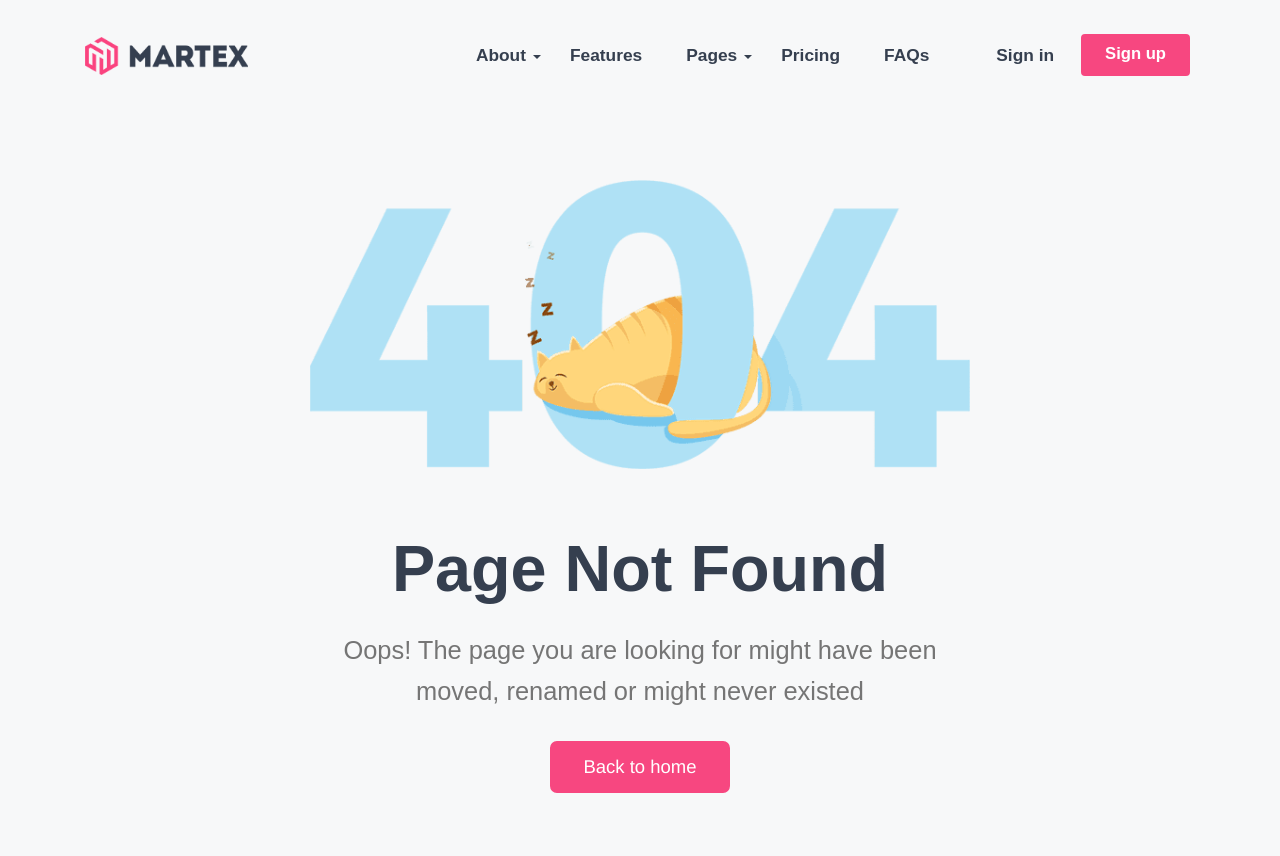
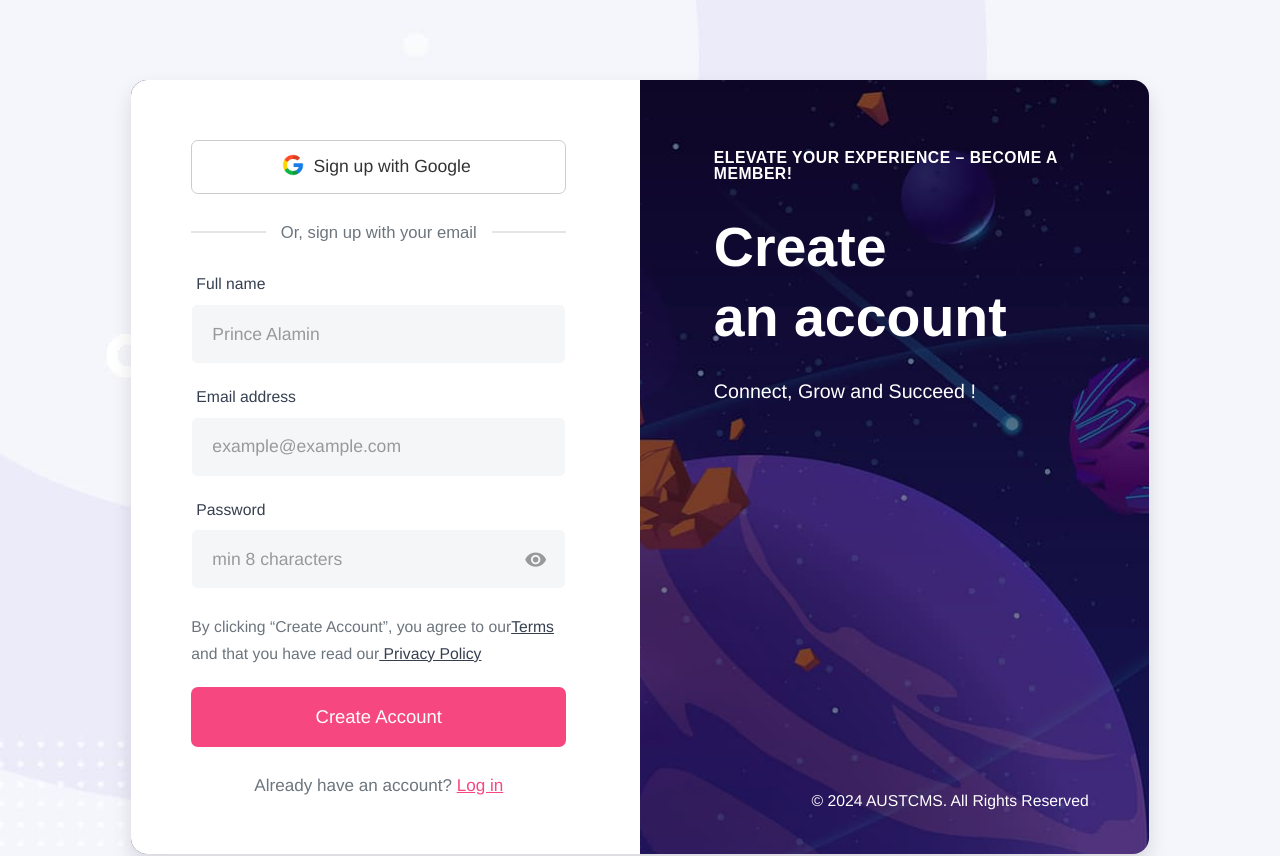
Before and after one commit to alaminXpro/aust-cms, a Next.js app in the folder client/: page /signup in a window 1280 px wide. Before the commit this address had no page. Shown: the top 856 px of the page. Built offline with nearby package versions, Linux system fonts and the light colour scheme.

Commit message:
Signup Page Added

```diff
--- /dev/null
+++ b/client/src/pages/signup.js
@@ -0,0 +1,99 @@
+import Link from "next/link"
+export default function Home() {
+
+    return (
+        <>
+
+            <div id="page" className="page font--jakarta">
+                {/* SIGN UP PAGE
+============================================= */}
+                <div id="signup" className="bg--scroll login-section division">
+                    <div className="container">
+                        <div className="row justify-content-center">
+                            {/* REGISTER PAGE WRAPPER */}
+                            <div className="col-lg-11">
+                                <div className="register-page-wrapper r-16 bg--fixed">
+                                    <div className="row">
+                                        {/* SIGN UP FORM */}
+                                        <div className="col-md-6">
+                                            <div className="register-page-form">
+                                                <form name="signupform" className="row sign-up-form">
+                                                    {/* Google Button */}
+                                                    <div className="col-md-12">
+                                                        <Link href="#" className="btn btn-google ico-left">
+                                                            <img src="/images/png_icons/google.png" alt="google-icon" /> Sign up with Google
+                                                        </Link>
+                                                    </div>
+                                                    {/* Login Separator */}
+                                                    <div className="col-md-12 text-center">
+                                                        <div className="separator-line">Or, sign up with your email</div>
+                                                    </div>
+                                                    {/* Form Input */}
+                                                    <div className="col-md-12">
+                                                        <p className="p-sm input-header">Full name</p>
+                                                        <input className="form-control name" type="text" name="name" placeholder="Prince Alamin" />
+                                                    </div>
+                                                    {/* Form Input */}
+                                                    <div className="col-md-12">
+                                                        <p className="p-sm input-header">Email address</p>
+                                                        <input className="form-control email" type="email" name="email" placeholder="example@example.com" />
+                                                    </div>
+                                                    {/* Form Input */}
+                                                    <div className="col-md-12">
+                                                        <p className="p-sm input-header">Password</p>
+                                                        <div className="wrap-input">
+                                                            <span className="btn-show-pass ico-20"><span className="flaticon-visibility eye-pass" /></span>
+                                                            <input className="form-control password" type="password" name="password" placeholder="min 8 characters" />
+                                                        </div>
+                                                    </div>
+                                                    {/* Checkbox */}
+                                                    <div className="col-md-12">
+                                                        <div className="form-data">
+                                                            <span>By clicking “Create Account”, you agree to our
+                                                                <Link href="/terms">Terms</Link> and that you have read our
+                                                                <Link href="/privacy"> Privacy Policy</Link>
+                                                            </span>
+                                                        </div>
+                                                    </div>
+                                                    {/* Form Submit Button */}
+                                                    <div className="col-md-12">
+                                                        <button type="submit" className="btn btn--theme hover--theme submit">Create Account</button>
+                                                    </div>
+                                                    {/* Log In Link */}
+                                                    <div className="col-md-12">
+                                                        <p className="create-account text-center">
+                                                            Already have an account? <Link href="/login" className="color--theme">Log in</Link>
+                                                        </p>
+                                                    </div>
+                                                </form>
+                                            </div>
+                                        </div>	{/* END SIGN UP FORM */}
+                                        {/* SIGN UP PAGE TEXT */}
+                                        <div className="col-md-6">
+                                            <div className="register-page-txt color--white">
+                                                {/* Section ID */}
+                                                <span className="section-id">Elevate Your Experience – Become a Member!</span>
+                                                {/* Title */}
+                                                <h2 className="s-48 w-700">Create</h2>
+                                                <h2 className="s-48 w-700">an account</h2>
+                                                {/* Text */}
+                                                <p className="p-md mt-25">Connect, Grow and Succeed !
+                                                </p>
+                                                {/* Copyright */}
+                                                <div className="register-page-copyright">
+                                                    <p className="p-sm">© 2024 AUSTCMS. <span>All Rights Reserved</span></p>
+                                                </div>
+                                            </div>
+                                        </div>	{/* END SIGN UP PAGE TEXT */}
+                                    </div>  {/* End row */}
+                                </div>	{/* End register-page-wrapper */}
+                            </div>	{/* END REGISTER PAGE WRAPPER */}
+                        </div>	   {/* End row */}
+                    </div>	   {/* End container */}
+                </div>	{/* END SIGN UP PAGE */}
+            </div>
+
+
+        </>
+    )
+}
```
